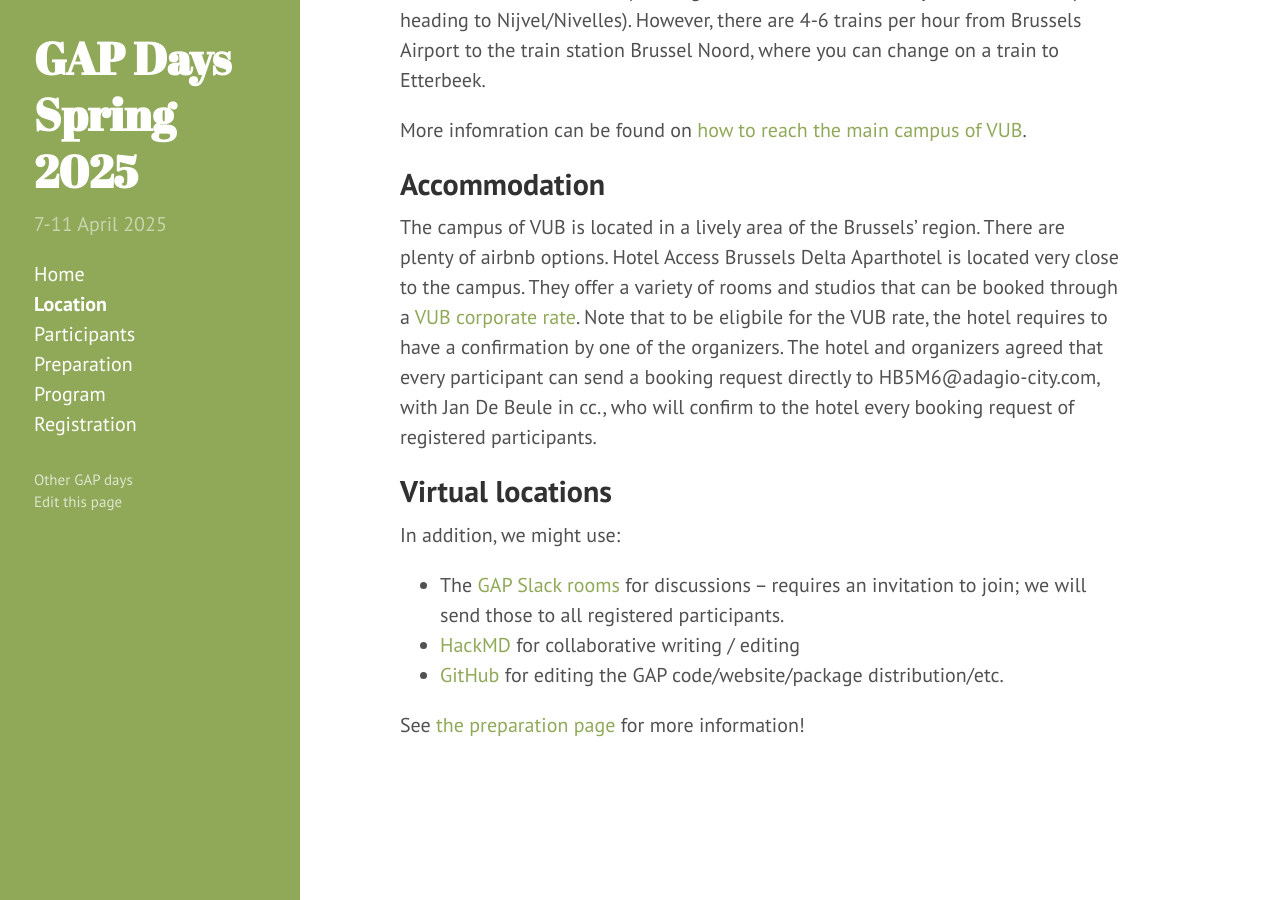
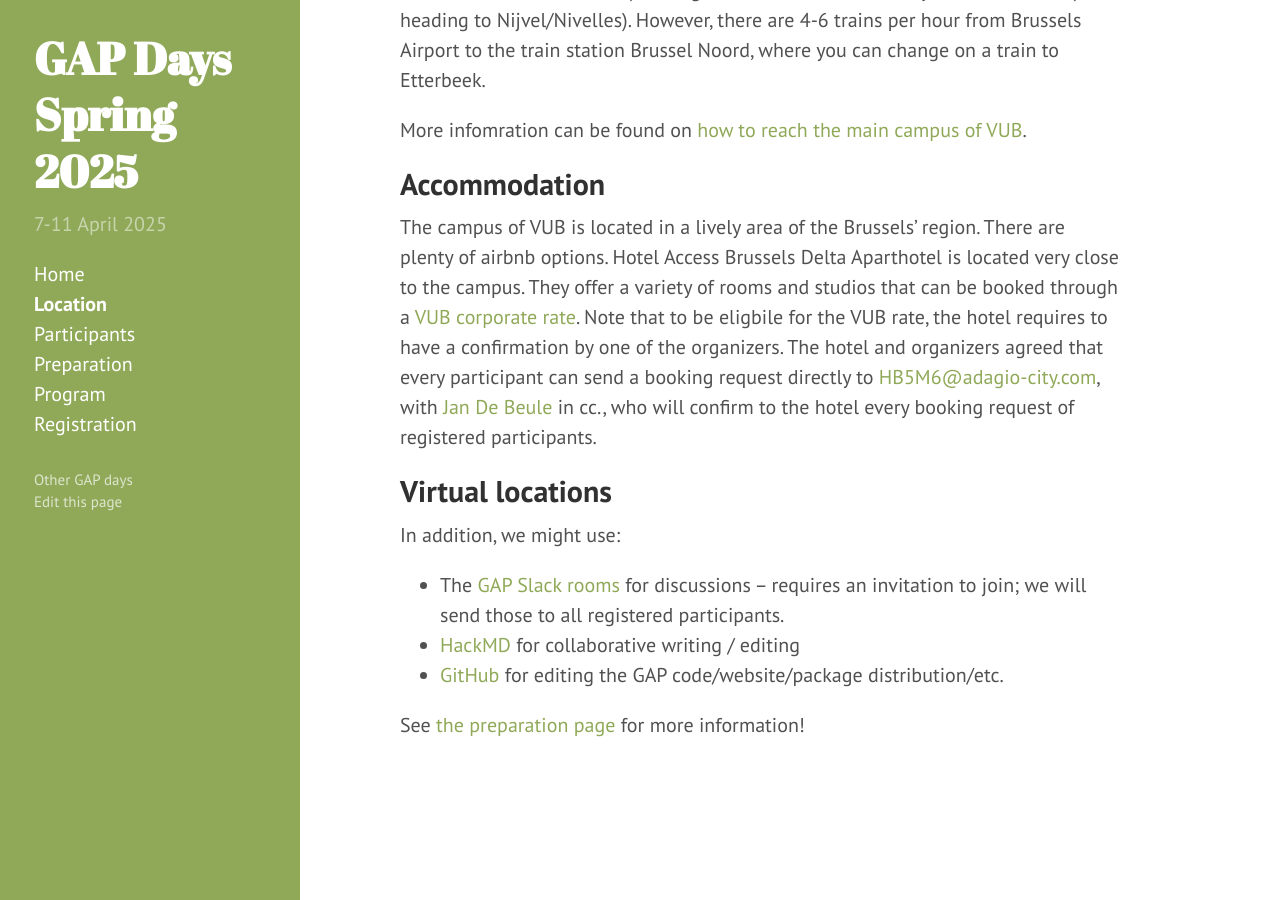
Before and after one commit to gapdays/gapdays2025-spring, a Jekyll site: the page built from location.md, in a window 1280 px wide and 900 px high, scrolled down 663 px. Built offline with Jekyll 4.4.1, drawn with Linux system fonts in a browser that asks for light colours; part of the change alters nothing that is shown.

```diff
--- a/location.md
+++ b/location.md
@@ -34,7 +34,7 @@ More infomration can be found on [how to reach the main campus of VUB](https://w
 
 ## Accommodation
 
-The campus of VUB is located in a lively area of the Brussels' region. There are plenty of airbnb options. Hotel Access Brussels Delta Aparthotel is located very close to the campus. They offer a variety of rooms and studios that can be booked through a [VUB corporate rate](https://www.vub.be/en/services-vub-campuses-in-etterbeek-and-jette/facilities-vub-campus/accommodation-and-around-our-campuses). Note that to be eligbile for the VUB rate, the hotel requires to have a confirmation by one of the organizers. The hotel and organizers agreed that every participant can send a booking request directly to HB5M6@adagio-city.com, with Jan De Beule in cc., who will confirm to the hotel every booking request of registered participants.
+The campus of VUB is located in a lively area of the Brussels' region. There are plenty of airbnb options. Hotel Access Brussels Delta Aparthotel is located very close to the campus. They offer a variety of rooms and studios that can be booked through a [VUB corporate rate](https://www.vub.be/en/services-vub-campuses-in-etterbeek-and-jette/facilities-vub-campus/accommodation-and-around-our-campuses). Note that to be eligbile for the VUB rate, the hotel requires to have a confirmation by one of the organizers. The hotel and organizers agreed that every participant can send a booking request directly to [HB5M6@adagio-city.com](HB5M6@adagio-city.com), with [Jan De Beule](Jan.De.Beule@vub.be) in cc., who will confirm to the hotel every booking request of registered participants.
 
 
 <!--
```
